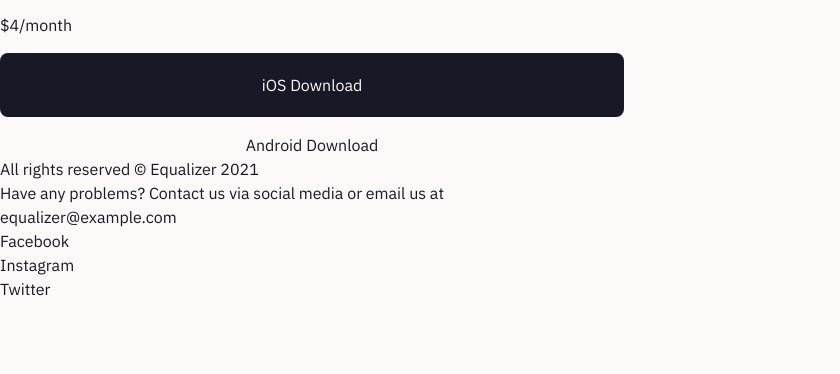
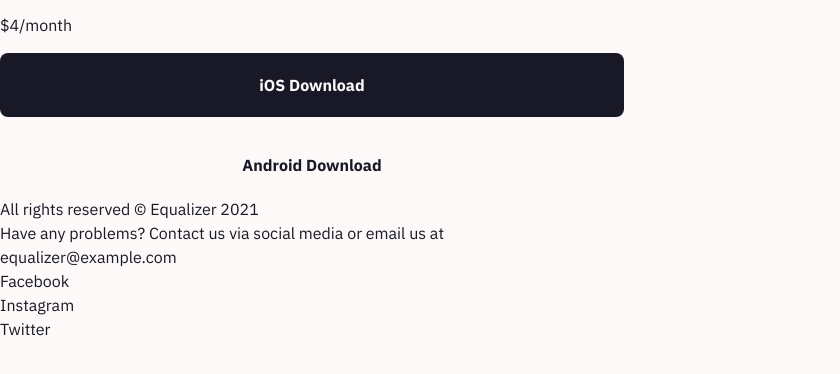
Before and after one commit to AlexKMarshall/equalizer-landing-page, a website built with Vite: page index.html in a window 1280 px wide. Shown: the part 326-700 px from the top of the page, without its empty margins (0-840 px from the left). Built offline with nearby package versions, Linux system fonts and the light colour scheme.

Commit message:
basic button styles

```diff
--- a/index.html
+++ b/index.html
@@ -38,10 +38,16 @@
           access all our incredible features!
         </p>
         <p>$4/month</p>
-        <button class="rounded-lg bg-black p-s text-white hover:bg-cyan">
+        <button
+          class="rounded-lg bg-black p-s font-bold text-white hover:bg-cyan"
+        >
           iOS Download
         </button>
-        <button>Android Download</button>
+        <button
+          class="rounded-lg bg-white p-s font-bold text-black hover:bg-yellow"
+        >
+          Android Download
+        </button>
       </div>
     </main>
     <footer>
```
